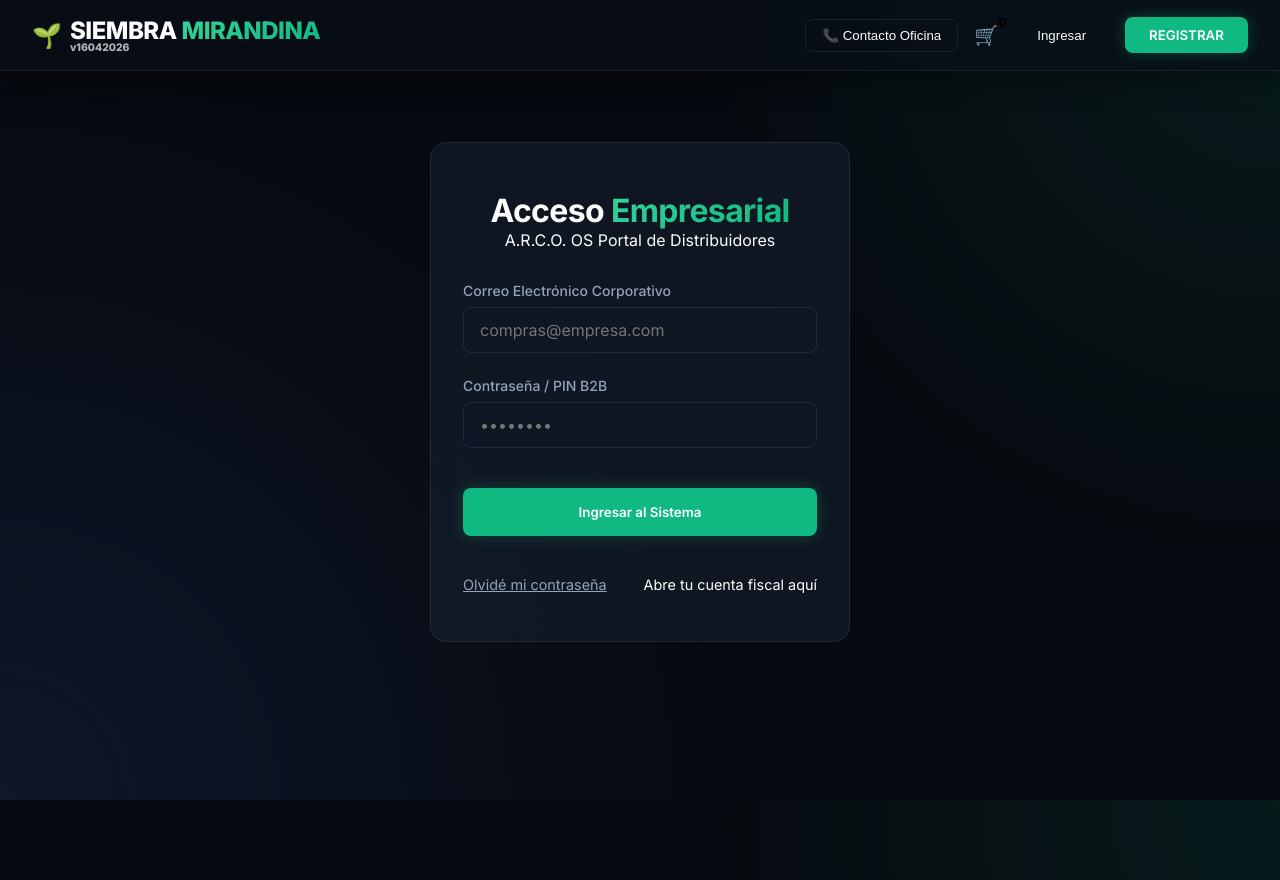
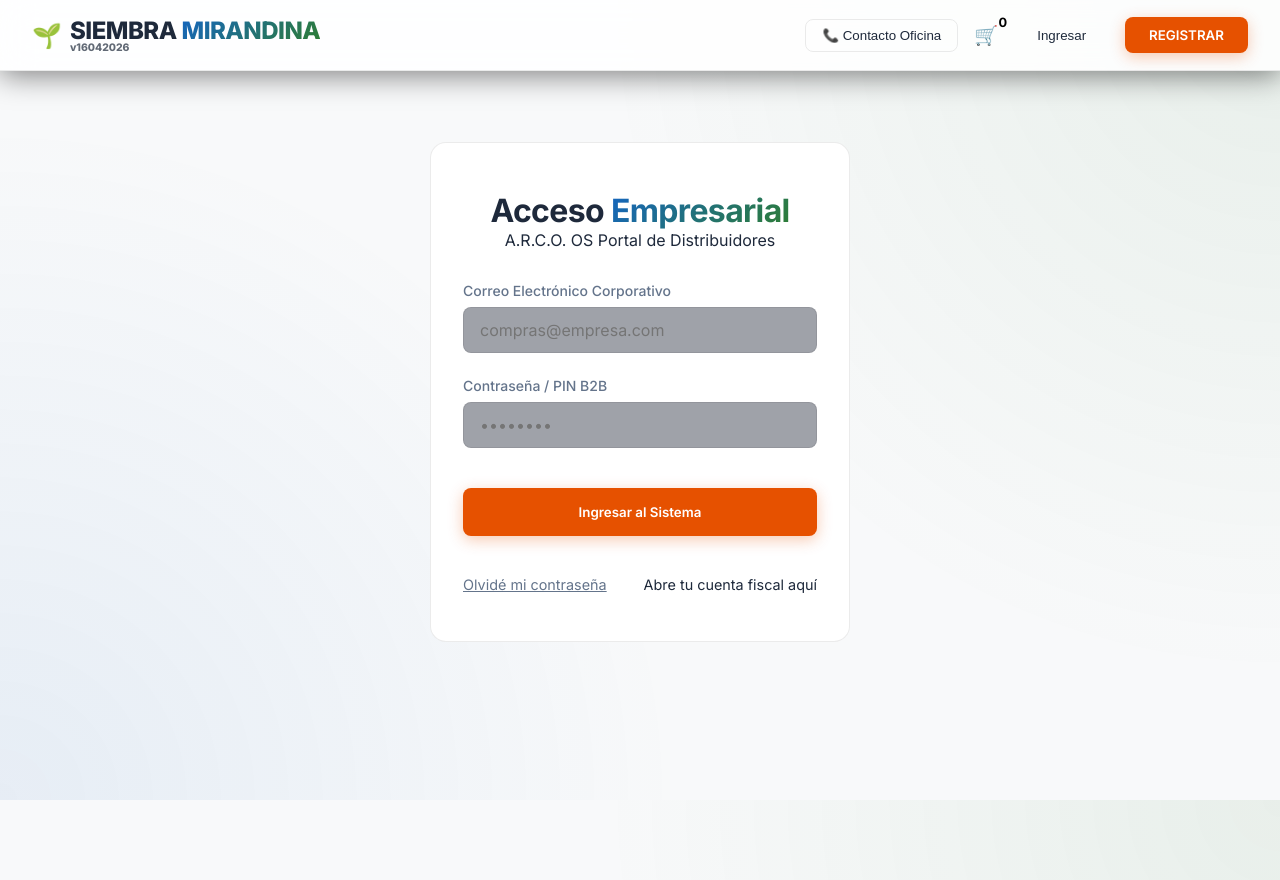
Before and after one commit to ipfpereirajose/siembra-mirandina, a React app in the folder frontend/: page /login in a window 1280 px wide. Built offline with nearby package versions, Linux system fonts and the light colour scheme; the HTML template or start-up script is replaced by a standard one.

Commit message:
style: Apply Light Theme palette (Blanco Nube, Verde Crecimiento, Azul Tecnologico, Naranja CTA)

```diff
--- a/frontend/src/index.css
+++ b/frontend/src/index.css
@@ -1,22 +1,23 @@
 @import url('https://fonts.googleapis.com/css2?family=Inter:wght@400;500;600;700;800&display=swap');
 
 :root {
-  /* Paleta Siembra Mirandina (Frescura y Tierra) */
-  --bg-base: #06090F;
-  --bg-panel: rgba(10, 15, 25, 0.75);
-  --bg-card: rgba(22, 32, 48, 0.6);
+  /* Paleta Siembra Mirandina - Nueva Identidad Visual */
+  --bg-base: #F8F9FA; /* Blanco Nube */
+  --bg-panel: rgba(255, 255, 255, 0.85); /* Glass claro */
+  --bg-card: rgba(255, 255, 255, 0.95);
 
-  /* Verde Orgánico Premium */
-  --miranda-primary: #10B981;
-  --miranda-accent: #34D399;
-  --miranda-earth: #78350F;
-  --miranda-glow: rgba(16, 185, 129, 0.3);
+  /* Colores Corporativos */
+  --miranda-primary: #2E7D32; /* Verde Crecimiento */
+  --miranda-accent: #1565C0; /* Azul Tecnológico */
+  --arco-focus: #E65100; /* Naranja Cosecha CTA */
+  --miranda-glow: rgba(46, 125, 50, 0.3);
+  --arco-glow: rgba(230, 81, 0, 0.3);
 
-  /* Textos y Bordes */
-  --text-main: #FDFDFD;
-  --text-muted: #94A3B8;
-  --border-glass: rgba(255, 255, 255, 0.08);
-  --border-active: rgba(16, 185, 129, 0.5);
+  /* Textos y Bordes para Fondo Claro */
+  --text-main: #1E293B;
+  --text-muted: #64748B;
+  --border-glass: rgba(0, 0, 0, 0.08);
+  --border-active: rgba(46, 125, 50, 0.5);
 
   --font-sans: 'Inter', sans-serif;
 }
@@ -33,9 +34,9 @@ body {
   font-family: var(--font-sans);
   -webkit-font-smoothing: antialiased;
   min-height: 100vh;
-  /* Fondo radial tecnológico */
-  background-image: radial-gradient(circle at top right, rgba(16, 185, 129, 0.1), transparent 40%),
-                    radial-gradient(circle at bottom left, rgba(15, 23, 42, 1), transparent 50%);
+  /* Fondo radial tecnológico claro */
+  background-image: radial-gradient(circle at top right, rgba(46, 125, 50, 0.08), transparent 45%),
+                    radial-gradient(circle at bottom left, rgba(21, 101, 192, 0.08), transparent 45%);
   background-attachment: fixed;
 }
 
@@ -71,15 +72,15 @@ h1, h2, h3 {
 }
 
 .text-gradient {
-  background: linear-gradient(135deg, #34D399 0%, #10B981 100%);
+  background: linear-gradient(135deg, var(--miranda-accent) 0%, var(--miranda-primary) 100%);
   -webkit-background-clip: text;
   -webkit-text-fill-color: transparent;
   background-clip: text;
 }
 
-/* Botones Premium */
+/* Botones Premium - Llamado a la Acción (CTA) */
 .btn-primary {
-  background: var(--miranda-primary);
+  background: var(--arco-focus);
   color: #fff;
   border: none;
   padding: 10px 24px;
@@ -88,13 +89,13 @@ h1, h2, h3 {
   font-family: var(--font-sans);
   cursor: pointer;
   transition: all 0.2s;
-  box-shadow: 0 0 15px var(--miranda-glow);
+  box-shadow: 0 4px 15px var(--arco-glow);
 }
 
 .btn-primary:hover {
-  background: var(--arco-focus);
+  background: #BF360C; /* Naranja más oscuro al hacer hover */
   transform: scale(1.02);
-  box-shadow: 0 0 25px var(--arco-glow);
+  box-shadow: 0 6px 25px var(--arco-glow);
 }
 
 .btn-outline {
```
